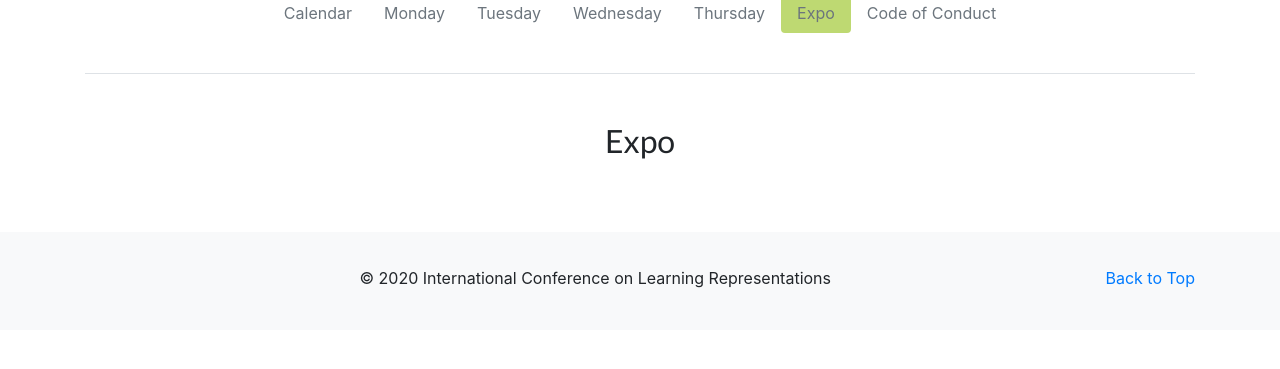
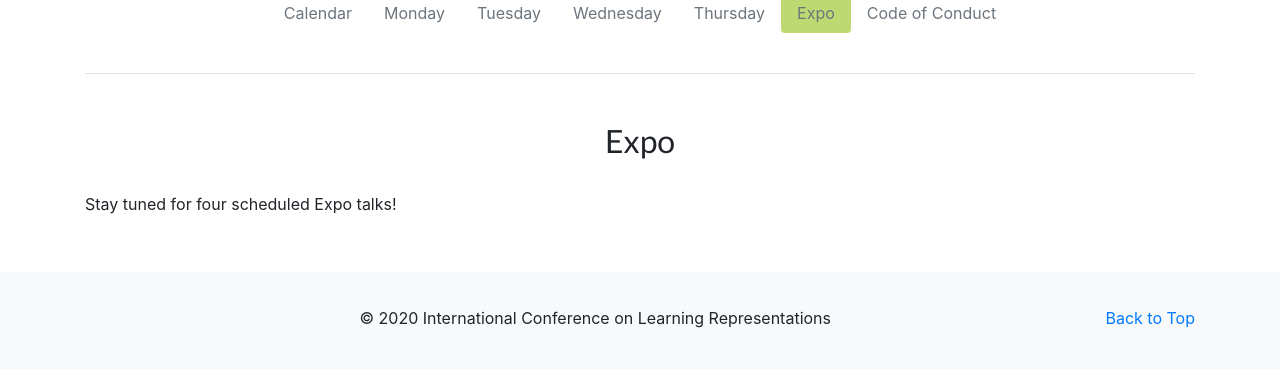
Before and after one commit to ICLR/iclr.github.io, a Flask app: template templates/pages/schedule.html in a window 1280 px wide, after a click on "Expo". Shown: the part 140-509 px from the top of the page. Run offline with Flask 2, Linux system fonts and the light colour scheme; the template is opened without the code that fills it, so the values that code supplies are empty; parts of the project's set-up code (start-up, migrations or seed data) failed here and were passed over; some libraries are stand-ins or nearby versions; some web fonts are replaced.

Commit message:
a short notice for Expo talks

```diff
--- a/templates/pages/schedule.html
+++ b/templates/pages/schedule.html
@@ -211,6 +211,8 @@
               </div>
             </div>
 
+            <p><span>Stay tuned for four scheduled Expo talks!</span></p>
+
           </div>
 
           <div class="tab-pane fade" id="tab-coc" role="tabpanel" aria-labelledby="nav-profile-tab">
```
